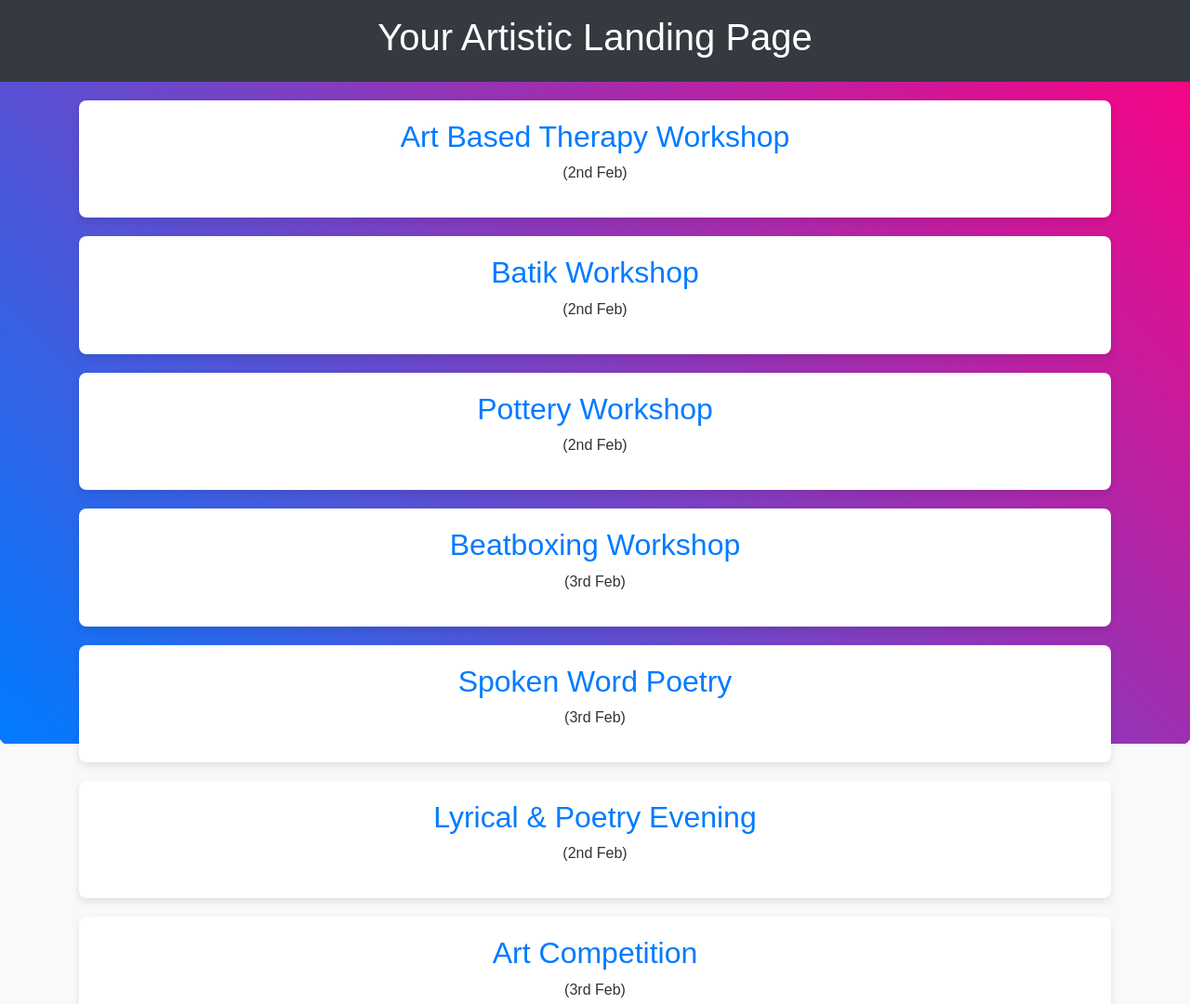
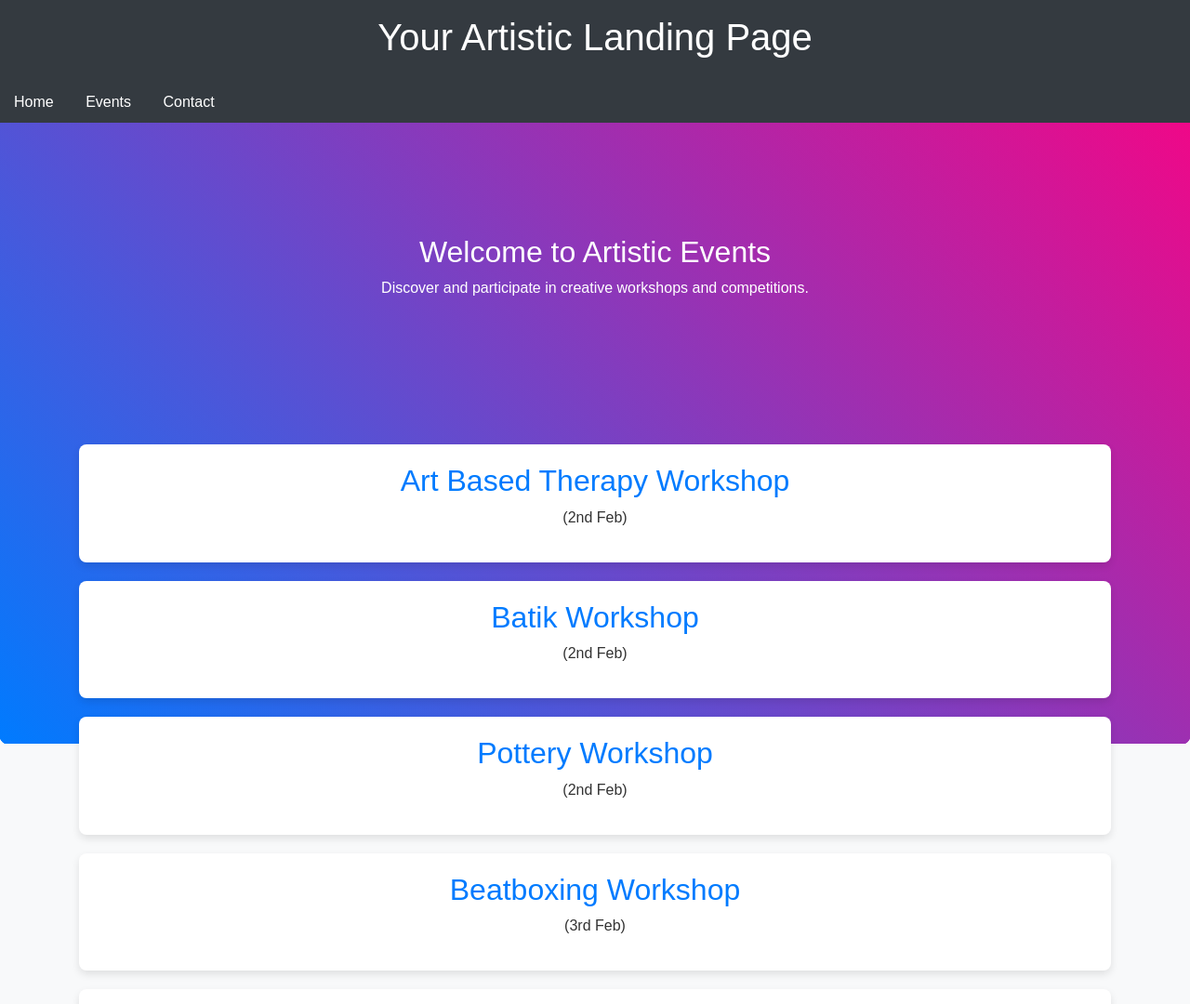
Before and after one commit to Vibhanshubuldeo2629/catharsis, a plain HTML site: page index.html in a window 1280 px wide. Shown: the top 1080 px of the page at 93% size. Drawn offline with nearby package versions, Linux system fonts and the light colour scheme.

Commit message:
initial html push -003_1

```diff
--- a/index.html
+++ b/index.html
@@ -1,155 +1,3 @@
-<!DOCTYPE html>
-<html lang="en">
-<head>
-    <meta charset="UTF-8">
-    <meta name="viewport" content="width=device-width, initial-scale=1.0">
-    <title>Your Artistic Landing Page</title>
-    <!-- Bootstrap CSS -->
-    <link href="https://maxcdn.bootstrapcdn.com/bootstrap/4.0.0/css/bootstrap.min.css" rel="stylesheet">
-    <style>
-        body {
-            font-family: 'Arial', sans-serif;
-            margin: 0;
-            padding: 0;
-            background-color: #f8f9fa;
-        }
-
-        header {
-            background-color: #343a40;
-            color: #ffffff;
-            text-align: center;
-            padding: 1em;
-        }
-
-        main {
-            padding: 20px;
-        }
-
-        .link-box {
-            background-color: #ffffff;
-            padding: 20px;
-            text-align: center;
-            border-radius: 8px;
-            box-shadow: 0 4px 8px rgba(0, 0, 0, 0.1);
-            transition: transform 0.2s ease-in-out;
-            margin-bottom: 20px;
-        }
-
-        .link-box:hover {
-            transform: translateY(-5px);
-        }
-
-        .link-box a {
-            text-decoration: none;
-            color: #333;
-        }
-
-        .link-box h2 {
-            color: #007bff;
-        }
-
-        .backdrop {
-            background: linear-gradient(45deg, #007bff, #ff0080);
-            height: 100%;
-            width: 100%;
-            position: absolute;
-            top: 0;
-            left: 0;
-            opacity: 0.8;
-            z-index: -1;
-            border-radius: 8px;
-        }
-    </style>
-</head>
-<body>
-
-    <header>
-        <h1>Your Artistic Landing Page</h1>
-    </header>
-
-    <main class="container">
-        <!-- Link 1 -->
-        <div class="link-box">
-            <div class="backdrop"></div>
-            <a href="https://forms.gle/FQ1E3JZaAD6Vyq5Y6">
-                <h2>Art Based Therapy Workshop</h2>
-                <p>(2nd Feb)</p>
-            </a>
-        </div>
-
-        <!-- Link 2 -->
-        <div class="link-box">
-            <div class="backdrop"></div>
-            <a href="https://forms.gle/9sSutEJ643dKNn2K7">
-                <h2>Batik Workshop</h2>
-                <p>(2nd Feb)</p>
-            </a>
-        </div>
-
-        <!-- Link 3 -->
-        <div class="link-box">
-            <div class="backdrop"></div>
-            <a href="https://forms.gle/Q5MgkWBw5vvQWH6L8">
-                <h2>Pottery Workshop</h2>
-                <p>(2nd Feb)</p>
-            </a>
-        </div>
-
-        <!-- Link 4 -->
-        <div class="link-box">
-            <div class="backdrop"></div>
-            <a href="https://forms.gle/gPZ9hrSPoWN37WN38">
-                <h2>Beatboxing Workshop</h2>
-                <p>(3rd Feb)</p>
-            </a>
-        </div>
-
-        <!-- Link 5 -->
-        <div class="link-box">
-            <div class="backdrop"></div>
-            <a href="https://forms.gle/na6ELTMfsPYfDXEE7">
-                <h2>Spoken Word Poetry</h2>
-                <p>(3rd Feb)</p>
-            </a>
-        </div>
-
-        <!-- Link 6 -->
-        <div class="link-box">
-            <div class="backdrop"></div>
-            <a href="https://forms.gle/1eDQcfsonGZxbcK57">
-                <h2>Lyrical & Poetry Evening</h2>
-                <p>(2nd Feb)</p>
-            </a>
-        </div>
-
-        <!-- Link 7 -->
-        <div class="link-box">
-            <div class="backdrop"></div>
-            <a href="https://forms.gle/7d56oxUT5Div3uxr8">
-                <h2>Art Competition</h2>
-                <p>(3rd Feb)</p>
-            </a>
-        </div>
-    </main>
-
-    <!-- Bootstrap JS and Popper.js -->
-    <script src="https://code.jquery.com/jquery-3.2.1.slim.min.js"></script>
-    <script src="https://cdnjs.cloudflare.com/ajax/libs/popper.js/1.12.9/umd/popper.min.js"></script>
-    <script src="https://maxcdn.bootstrapcdn.com/bootstrap/4.0.0/js/bootstrap.min.js"></script>
-</body>
-</html>
-Feel free to adjust the colors, fonts, or any other styling elements to better match your preferences.
-
-
-
-
-User
-make it sleek and also resposnive and add hero sections and footer and menu and navigation bar , also add event details page that can has images that keep rotating
-ChatGPT
-Certainly! Below is an improved version with a sleek design, responsive layout, a navigation bar, hero sections, and a simple footer. Additionally, an event details page has been added with a rotating image carousel.
-
-html
-Copy code
 <!DOCTYPE html>
 <html lang="en">
 <head>
```
